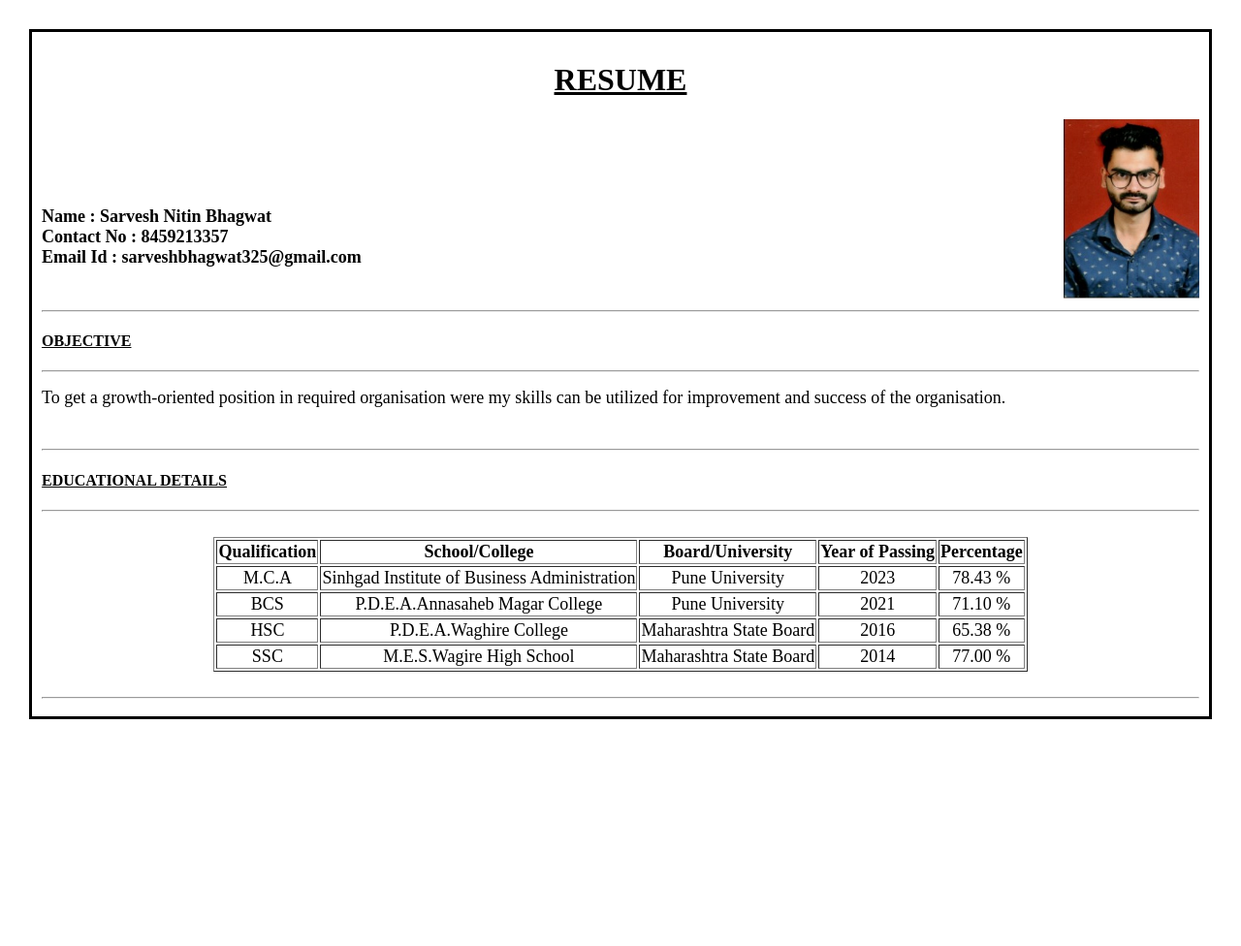
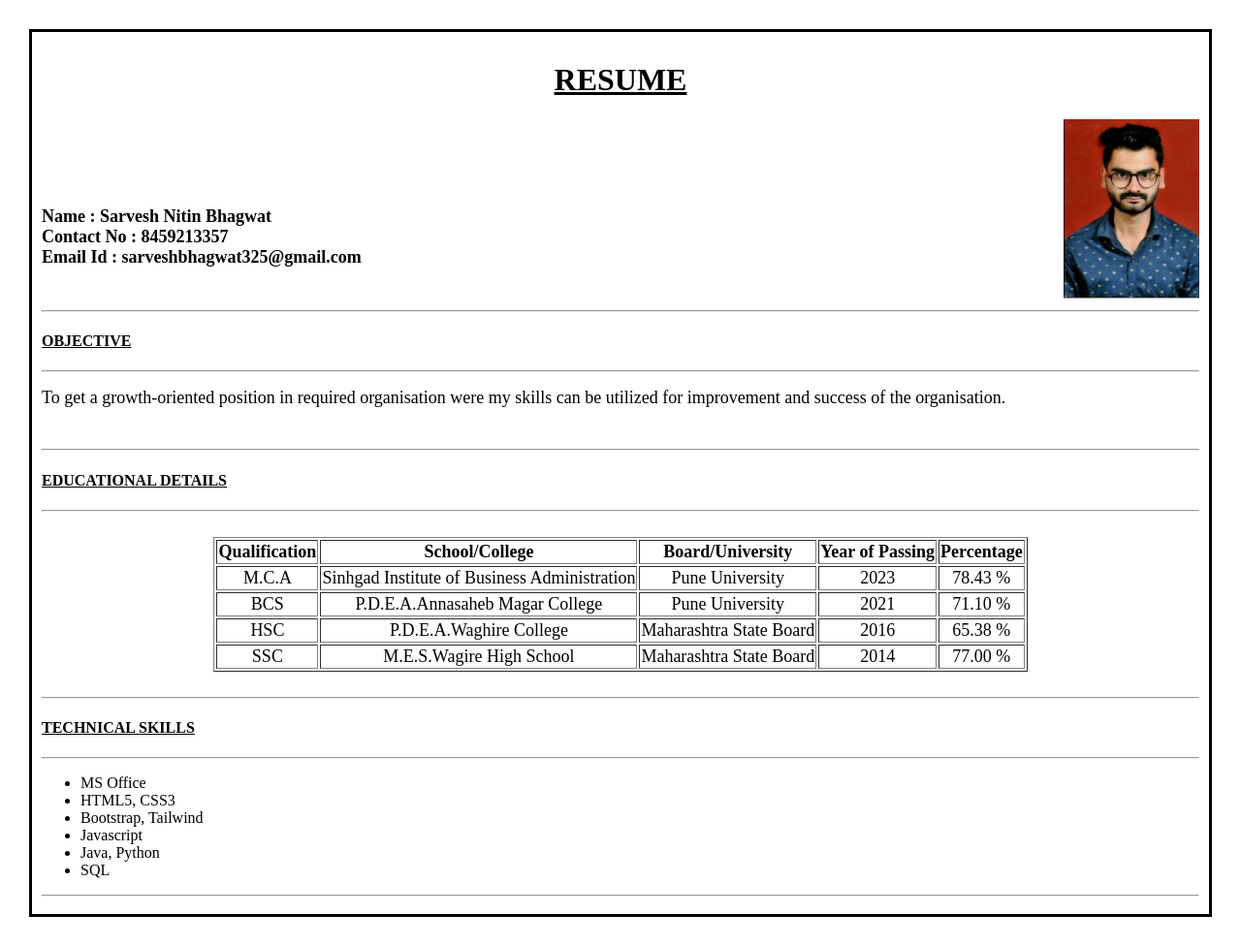
Before and after one commit to Sarvesh325/Personal-Portfolio-HTML, a plain HTML site: page index.html in a window 1280 px wide. Shown: the whole page at 97% size. Before the commit the page ends 800 px from the top, so only its background shows below. Drawn offline with Linux system fonts and the light colour scheme.

Commit message:
Technical Skiils Added

```diff
--- a/index.html
+++ b/index.html
@@ -103,6 +103,20 @@
       </div>
       <br>
       <hr />
-
+      <div>
+        <h4>
+          <strong><u>TECHNICAL SKILLS</u></strong>
+        </h4>
+        <hr>
+        <ul>
+          <li>MS Office</li>
+          <li>HTML5, CSS3</li>
+          <li>Bootstrap, Tailwind</li>
+          <li>Javascript</li>
+          <li>Java, Python</li>
+          <li>SQL</li>
+        </ul>
+        <hr />
+        </div>
   </body>
 </html>
```
